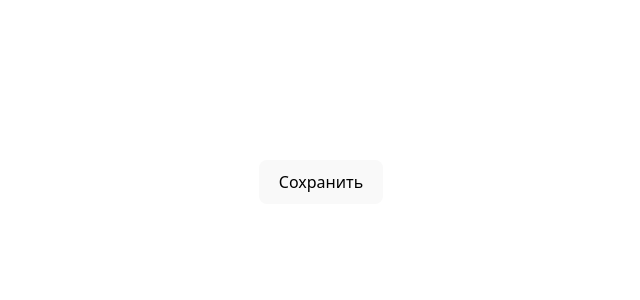
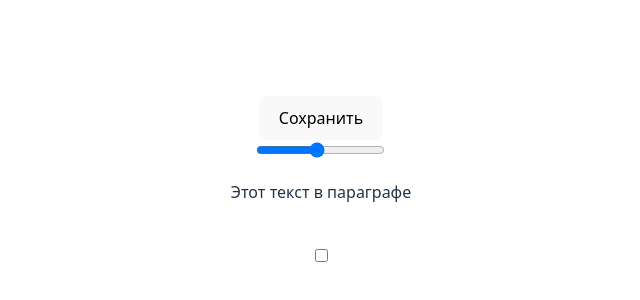
Before and after one commit to KALIZEI611/react-test-1, a React (Vite) app: page / in a window 1280 px wide. Shown: the part 218-518 px from the top of the page, without its empty margins (319-959 px from the left). Built offline with nearby package versions, Linux system fonts and the light colour scheme.

Commit message:
Add components

```diff
--- a/src/App.jsx
+++ b/src/App.jsx
@@ -1,11 +1,20 @@
 import './App.css';
 import Button from './components/Button/Button';
+import CheckBox from './components/CheckBox/CheckBox';
+import P from './components/P/P';
+import Scroll from './components/Scroll/Scroll';
 
 
 function App() {
 	return (
 		<>
 			<Button/>
+			<br/>
+			<Scroll/>
+			<br/>
+			<P/>
+			<br/>
+			<CheckBox/>
 		</>
 	);
 }
--- /dev/null
+++ b/src/components/CheckBox/CheckBox.jsx
@@ -0,0 +1,5 @@
+function CheckBox() {
+	return <input type="checkbox"></input>;
+}
+
+export default CheckBox;
--- /dev/null
+++ b/src/components/P/P.jsx
@@ -0,0 +1,6 @@
+
+function P() {
+	return <p>Этот текст в параграфе</p>;
+}
+
+export default P;
--- /dev/null
+++ b/src/components/Scroll/Scroll.jsx
@@ -0,0 +1,5 @@
+function Scroll() {
+    return <input type="range" id="slider" min="50" max="800" defaultValue="400" />;
+}
+
+export default Scroll;
```
Also changed, not shown: 1 other file (tests, documents, lock files or other folders).
